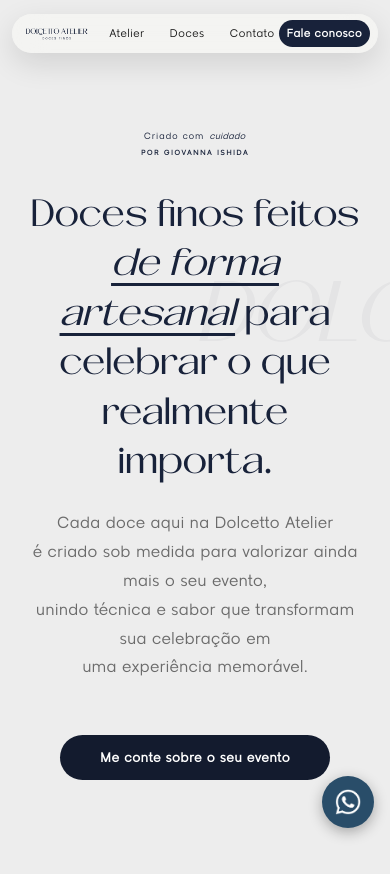
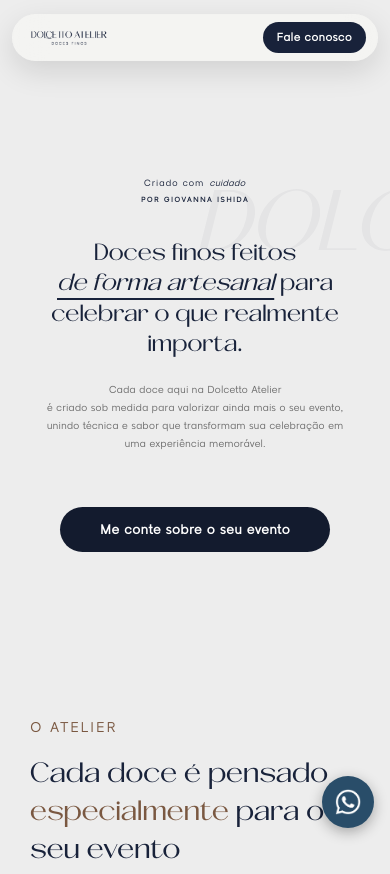
Before and after one commit to giovannasamiishida/site_dolcetto, a plain HTML site: page index.html in a window 390 px wide. Shown: the top 874 px of the page. Drawn offline with Linux system fonts and the light colour scheme; a script that the page names is missing.

Commit message:
Ajusta responsividade da Hero e do menu
- Título e parágrafo com font-size fluido, mantendo as quebras de linha pretendidas em telas menores
- Menu esconde links (Atelier, Doces, Contato) abaixo de 768px, deixando logo e Fale conosco

Co-Authored-By: Claude Sonnet 5 <noreply@anthropic.com>

```diff
--- a/index.html
+++ b/index.html
@@ -127,39 +127,17 @@
       }
 
       .header-inner {
-        padding: 6px 8px;
-        gap: 4px;
+        grid-template-columns: auto auto;
+        justify-content: space-between;
+        padding: 8px 12px;
       }
 
-      .header-logo {
-        height: 18px;
-      }
-
-      nav ul {
-        gap: 6px;
+      nav {
+        display: none;
       }
 
       .header-cta {
-        padding: 6px 8px;
-      }
-    }
-
-    @media (max-width: 340px) {
-      .header-inner {
-        padding: 6px 6px;
-        gap: 3px;
-      }
-
-      .header-logo {
-        height: 16px;
-      }
-
-      nav ul {
-        gap: 4px;
-      }
-
-      .header-cta {
-        padding: 6px 7px;
+        padding: 8px 14px;
       }
     }
 
@@ -275,10 +253,11 @@
     .hero-title {
       font-family: 'Nickles', serif;
       color: #18223a;
-      font-size: 60px;
+      font-size: clamp(22px, 6vw, 60px);
       line-height: 1.3;
       font-weight: 400;
       margin: 0;
+      white-space: nowrap;
     }
 
     .hero-title em {
@@ -295,20 +274,11 @@
     .hero-subtitle {
       font-family: 'LTS Raela Pro Light', sans-serif;
       color: #6b6b6b;
-      font-size: 18px;
+      font-size: clamp(10px, 2.3vw, 18px);
       line-height: 1.8;
       max-width: 780px;
       margin: 20px auto 34px;
-    }
-
-    @media (max-width: 768px) {
-      .hero-title {
-        font-size: 38px;
-      }
-
-      .hero-subtitle {
-        font-size: 16px;
-      }
+      white-space: nowrap;
     }
 
     .hero-button {
```
